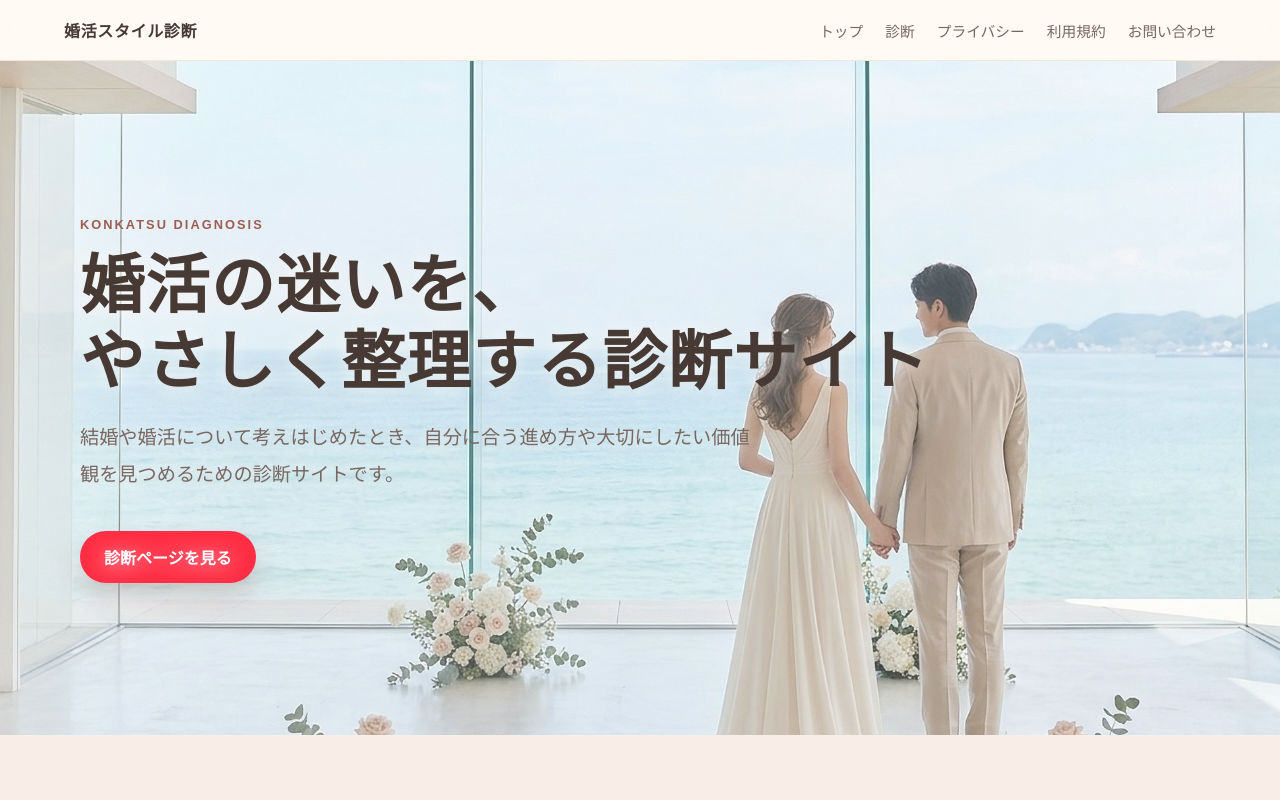
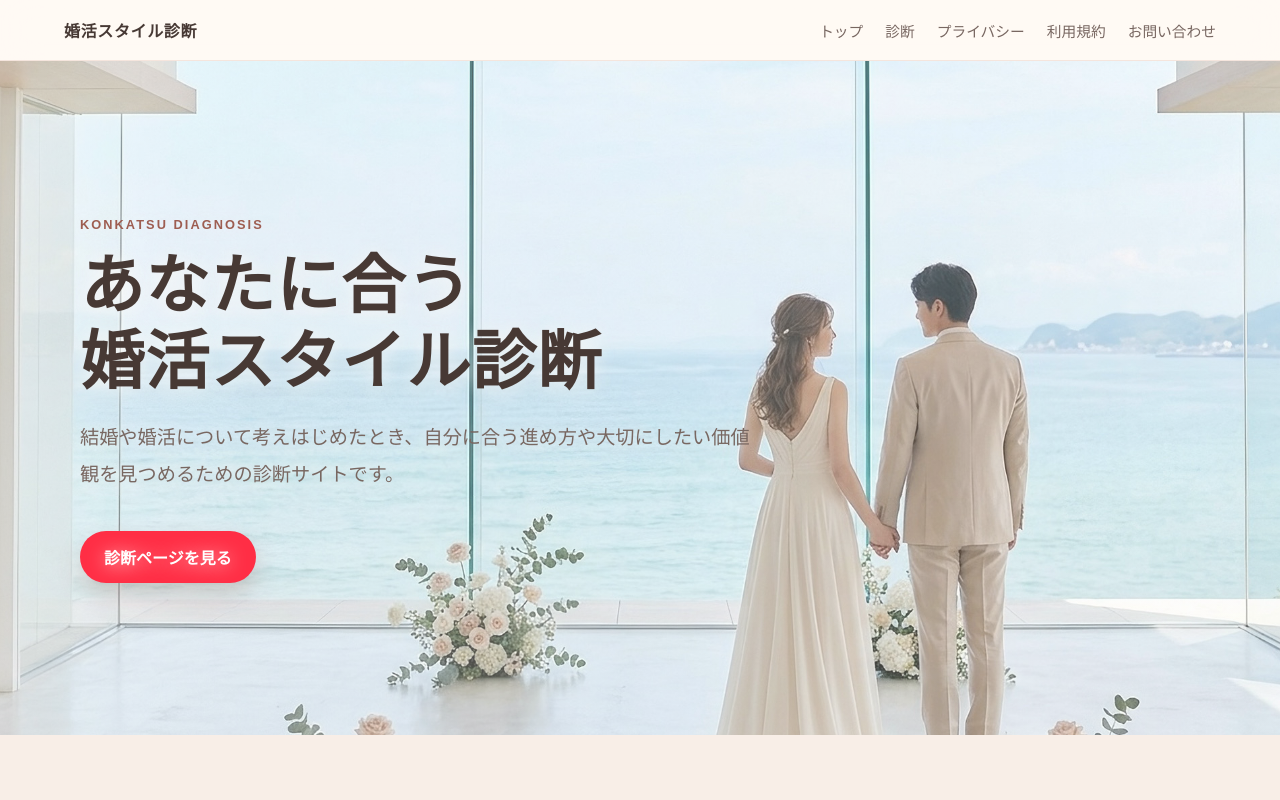
Before and after one commit to kenichis1971-cloud/konkatsu-diagnosis-site, a Next.js app: page / in a window 1280 px wide. Shown: the top 800 px of the page. Built offline with nearby package versions, Linux system fonts and the light colour scheme.

Commit message:
Restore hero title wording

```diff
--- a/app/layout.tsx
+++ b/app/layout.tsx
@@ -9,7 +9,7 @@ const siteDescription =
 
 export const metadata: Metadata = {
   title: {
-    default: `${siteName}｜婚活の迷いを、やさしく整理する診断サイト`,
+    default: "あなたに合う婚活スタイル診断",
     template: `%s｜${siteName}`,
   },
   description: siteDescription,
--- a/app/page.tsx
+++ b/app/page.tsx
@@ -20,7 +20,12 @@ export default function Home() {
     <main>
       <Hero
         eyebrow="Konkatsu Diagnosis"
-        title="婚活の迷いを、やさしく整理する診断サイト"
+        title={
+          <>
+            <span className="hero__title-line">あなたに合う</span>
+            <span className="hero__title-line">婚活スタイル診断</span>
+          </>
+        }
         description="結婚や婚活について考えはじめたとき、自分に合う進め方や大切にしたい価値観を見つめるための診断サイトです。"
         ctaHref="/diagnosis"
         ctaLabel="診断ページを見る"
```
